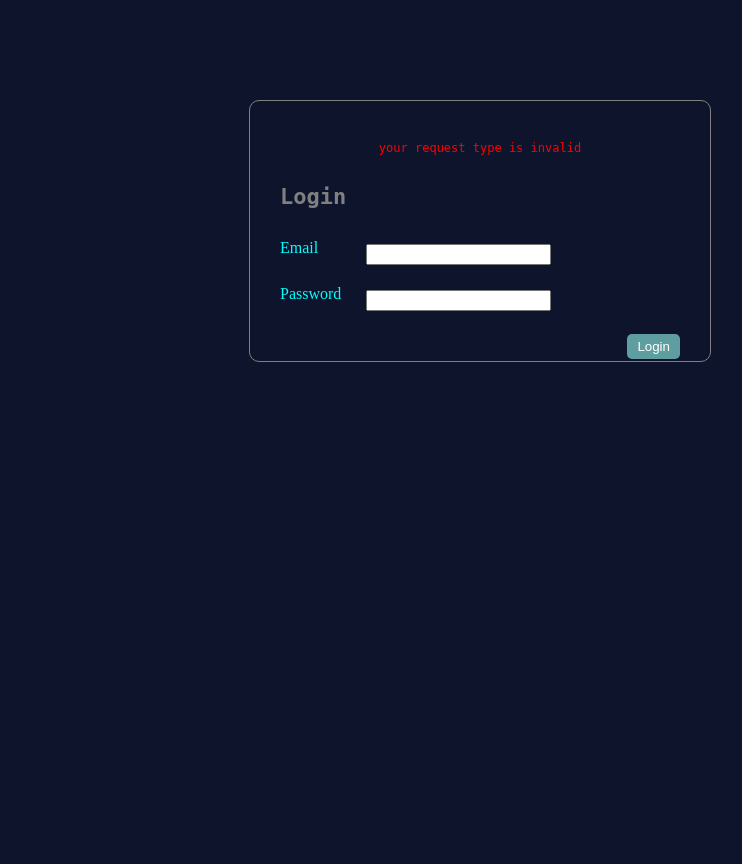
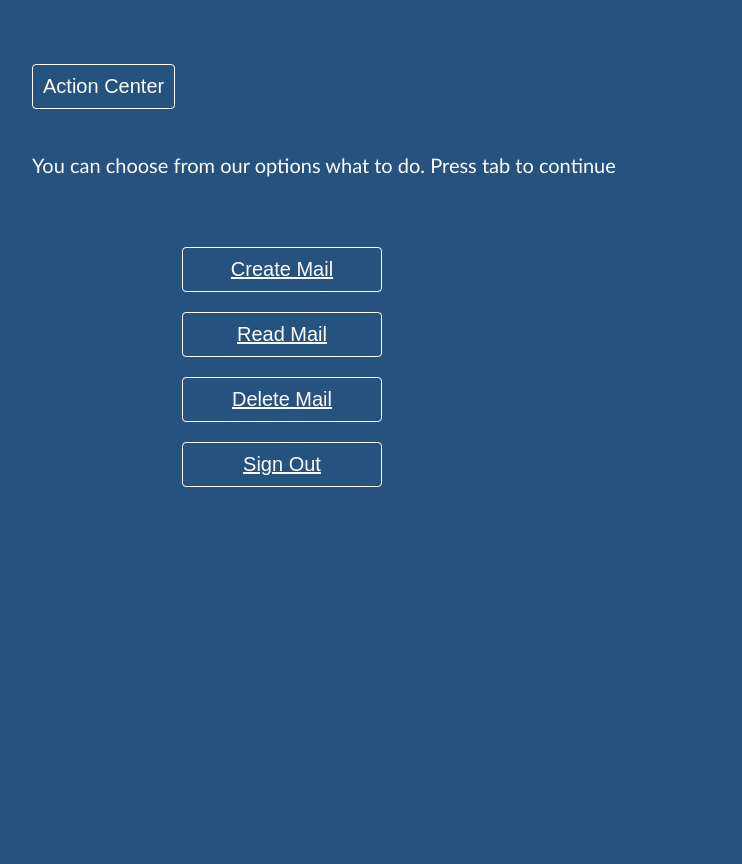
Before and after one commit to marvelous-ikechi/VoiceEmail, a Django app: page /home/ in a window 1280 px wide. Shown: the whole page, without its empty margins (160-902 px from the left). Before the commit the page ends 362 px from the top, so only its background shows below. Run offline with Django 3.2, Linux system fonts and the light colour scheme.

Commit message:
UI updated

```diff
--- a/static/css/style.css
+++ b/static/css/style.css
@@ -1,6 +1,79 @@
 
 body{
-    background-color:#0d142c;
+    font-family: 'Gill Sans', 'Gill Sans MT', Calibri, 'Trebuchet MS', sans-serif;
+    padding:0px;
+    margin: 0px;
+    width:100%;
+    height: 800px;
+    font-size:20px;
+    background-color: #26527f;
+}
+
+#form{
+    background-color: #26527f;
+    font-family: "Roboto", "Lucida Grande", Verdana, Arial, sans-serif;
+    font-size: 18px;
+    color:white;
+    border-color:white;
+}
+
+#app {
+    width:100%;
+    color:white;
+    background-color: #26527f;
+    height:100%;
+}
+
+.app__container {
+    width:70%;
+    margin:auto;
+    padding-top:5%;
+    height:100%;
+}
+.page__buttons {
+    color:white;
+    background-color: #26527f;
+    padding: 10px;
+    border:0.5px solid white;
+    border-radius: 4px;
+}
+.content__block .page__buttons {
+    margin-bottom: 20px;
+    width:200px;
+    text-align:center;
+}
+
+a,a:link,a:visited {
+    color:white;
+}
+a:focus, a:hover {
+
+}
+
+.each__mail_ a {
+    display: block;
+    margin-bottom:30px;
+    text-decoration: none;
+    border-left: 1px solid white;
+    border-top:1px groove white;
+    padding:4px;
+    border-radius:2px;
+}
+
+.content__spacer_big {
+    width:100%;
+    height:50px;
+}
+
+.content__spacer_small {
+    width:100%;
+    height:30px;
+}
+
+.each__mail_ a  {
+    display: grid;
+    grid-template-columns: 1fr  1.5fr 3fr 1fr;
+    grid-column-gap: 10px;
 }
 .item-container{
     width: 400px;
@@ -16,7 +89,6 @@ body{
 
 
 }
-
 .form__group {
     display:grid;
     grid-template-columns: 1fr 1fr ;
@@ -24,20 +96,6 @@ body{
     margin-bottom:10px;
 }
 
-#submit__group {
-    display:block;
-    float:right;
-
-}
-input[type="submit"] {
-    background-color: cadetblue;
-    color:white;
-    padding:5px 10px;
-    outline:none;
-    border:none;
-    border-radius:5px;
-    margin-right:0px;
-}
 .form__error {
     color:red;
     font-size:12px;
@@ -51,79 +109,8 @@ input[type="submit"] {
     margin-bottom: 10px;
     font-family: "Roboto", "Lucida Grande", Verdana, Arial, sans-serif;
 }
- body {
-            margin:0px;
-            padding:0px;
-            width:100%;
-            font-family: Norasi;
-        }
-        div#app {
-            width:100%;
-            margin:0px;
-            padding:0px;
-        }
-        div#container {
-            width:80%;
-            margin:auto;
-            margin-top:50px;
-        }
-        .card {
-            border:2px solid grey;
-            box-shadow: 1px 3px 1px grey;
-            padding:40px;
-            color:grey;
-            border-radius:5px;
-            text-align:center;
-        }
-        .card:hover {
 
-        }
-        .card h1 a:link {
-            color:white;
-            text-decoration:none;
-        }
-        .card_row {
-            display:grid;
-            grid-template-columns: 1fr 1fr;
-            grid-column-gap: 10px;
-            margin-bottom:10px;
-            margin-top:40px;
-        }
-        .card h1 {
-            font-size:1.5rem;
-        }
-        #create_mail {
-            background-color: #0d142c;
-        }
-        #read_mail {
-            background-color: darkseagreen;
-
-        }
-        #delete_mail {
-            background-color:cadetblue;
-        }
-        #sign_out {
-            background-color:darkcyan;
-        }
-        #app {
-            width:100%;
-        }
-        #container {
-            width:80%;
-            margin:auto;
-        }
-        form {
-            margin:50px;
-            margin-top:80px;
-        }
-        .form__group {
-            display:grid;
-            grid-template-columns: 1fr 3fr 1fr;
-            grid-column-gap: 10px;
-            margin-bottom:20px;
-        }
-        label{
-            color: aqua;
-            font-family: "Fira Code";
-            font-size: medium;
-        }
+#submit__group {
+    display: block;
+    float: right;
+}
--- a/static/js/script.js
+++ b/static/js/script.js
@@ -3,16 +3,7 @@ function say(word){
     speechSynthesis.speak(utter);
 }
 
-function sendMail_say(word){
-    var utter = new SpeechSynthesisUtterance(word);
-    speechSynthesis.speak(utter);
-}
-
-let say_1 = function (words){
-        webSpeech(words);
-            }
-
-    let webSpeech = function(words){
+let webSpeech = function(words){
 
         let synth = window.speechSynthesis;
         let utterance = window.SpeechSynthesisUtterance;
@@ -22,5 +13,5 @@ let say_1 = function (words){
     }
     window.addEventListener('load',function(){
 
-     say("Welcome. You can read mail, create mail, delete mail and sign out on this page, Thank you");
+     say("You can read mails, create mails, delete mails and sign out on this page.");
     })
--- a/templates/home_page.html
+++ b/templates/home_page.html
@@ -1,52 +1,50 @@
 {% load static %}
+
 <!DOCTYPE html>
 <html lang="en">
 <head>
+    <meta charset="UTF-8">
+    <meta name="viewport" content="width=device-width, initial-scale=1.0">
+    <meta http-equiv="X-UA-Compatible" content="ie=edge">
+    <title>Home</title>
     <link rel="stylesheet" href="{% static 'css/style.css' %}">
     <script rel="script" src="{% static 'js/script.js' %}"></script>
-    <meta charset="UTF-8">
-    <title>Home</title>
 </head>
 <body>
+<div id="app">
+    <div class="app__container">
+        <header>
+            <button class="page__buttons" style="font-size:20px;">Action Center</button>
+        </header>
 
-    <div id="app">
 
-        <div id="container">
+        <section>
+            <br>
+            <p class="intro__text">You can choose from our options what to do. Press tab to continue</p>
+            <div class="content__spacer_big"></div>
 
-            <div id="card_holder">
+            <div class="content__block" style="margin-left:150px;">
 
-                <div class="card_row">
+                <button class="page__buttons" style="font-size:20px;" onmouseenter="say('Create Mail');" onfocus="say('Create Mail');
+"><a href="{% url 'compose' %}">Create Mail</a></button>
+                <br>
+                <button class="page__buttons" style="font-size:20px;" onmouseenter="say('Read Mail');"
+                        onfocus="say('Read Mail');"><a href="{% url 'inbox' %}">Read Mail</a></button>
+                <br>
+                <button class="page__buttons" style="font-size:20px;" onmouseenter="say('Delete Mail');"
+                        onfocus="say('Delete Mail');"><a href=" #
+                ">Delete Mail</a></button>
+                <br>
+                <button class="page__buttons" style="font-size:20px;" onmouseenter="say('Sign Out');"
+                        onfocus="say('Sign Out');"><a href="
+                {% url 'logout' %}">Sign Out</a></button>
 
-                     <div class="card" id="create_mail" onmouseenter="say('Create Mail');">
-                        <h1>
-                            <a href="{% url 'compose' %}">CREATE MAIL</a>
-                        </h1>
-                    </div>
+            </div>
 
-                     <div class="card" id="read_mail" onmouseenter="say('Read Mail');">
-                        <h1>
-                            <a href="{% url 'inbox' %}">READ MAIL</a>
-                        </h1>
-                    </div>
+            <div class="content__spacer_small"></div>
 
-                </div>
-
-                <div class="card_row">
-
-                     <div class="card" id="delete_mail" onmouseenter="say('Delete Mail');">
-                        <h1>
-                            <a href="{% url 'trash' %}">DELETE MAIL</a>
-                        </h1>
-                    </div>
-
-                     <div class="card" id="sign_out" onmouseenter="say('Sign out');">
-                        <h1>
-                            <a href="{% url 'logout' %}">SIGN OUT</a>
-                        </h1>
-                    </div>
-                </div>
-            </div>
-        </div>
+        </section>
     </div>
+</div>
 </body>
 </html>
--- a/templates/index.html
+++ b/templates/index.html
@@ -8,8 +8,7 @@
 </head>
 <body>
 
-<form class="item-container" method='post' action="/home/">
-
+<form class="item-container" id="form" method='post' action="/home/">
          <div  class="form__error">
              <span onmouseenter="say('error found')">{{ exception }} </span>
         </div>
@@ -33,6 +32,7 @@
         <div  class="form__group" id="submit__group">
             <input type="submit" name="submit" value="Login">
 
+
         </div>
 
 
--- a/templates/send_mail.html
+++ b/templates/send_mail.html
@@ -12,7 +12,7 @@
 <body>
     <div id="app">
         <div id="container">
-            <form class="item-container" method='post' action="/send_mail/" onmouseenter="say('Send your mails through this form. Hit enter after typing')">
+            <form class="item-container" id="form" method='post' action="/send_mail/" onmouseenter="say('Send your mails through this form. Hit enter after typing')">
 
          <div  class="form__error">
             {{ exception }}
--- a/vmail/urls.py
+++ b/vmail/urls.py
@@ -3,7 +3,7 @@ from django.urls import path
 
 
 urlpatterns = [
-    path('', views.index, name='home'),
+    path('', views.index, name='index'),
     path('home/', views.home_page, name='home'),
     path('compose/', views.compose_view, name='compose'),
     path('inbox/', views.view_mail, name='inbox'),
--- a/vmail/views.py
+++ b/vmail/views.py
@@ -2,7 +2,8 @@ import smtplib
 import ssl
 import imaplib
 import email
-import string
+from email.mime.text import MIMEText
+from email.mime.multipart import MIMEMultipart
 from django.shortcuts import render
 from .forms import Message, Login
 from django.views.generic import View
@@ -29,7 +30,6 @@ def home_page(request):
             password = form.cleaned_data['password']
             request.session['email'] = form.cleaned_data['email']
             request.session['password'] = form.cleaned_data['password']
-
             try:
                 with smtplib.SMTP_SSL(host, port, context=context) as server:
                     server.login(email, password)
@@ -37,8 +37,8 @@ def home_page(request):
             except Exception as e:
                 return render(request, 'index.html', {'exception': e, 'form': login_form})
         else:
-                return render(request, 'index.html', {'invalid_form': 'Sorry, the form was invalid', 'form': login_form})
-    return render(request, 'index.html', {"error": 'your request type is invalid', 'form': login_form, 'email': email})
+            return render(request, 'index.html', {'invalid_form': 'Sorry, the form was invalid', 'form': login_form})
+    return render(request, 'home_page.html')
 
 
 def compose_view(request):
@@ -54,71 +54,85 @@ def send_mail(request):
             password = request.session['password']
             message = form.cleaned_data['message']
             recipient = form.cleaned_data['recipient']
+            subject = form.cleaned_data['subject']
             try:
-                with smtplib.SMTP_SSL(host, port, context=context) as server:
-                    server.login(sender, password)
-                    server.sendmail(sender, recipient, message)
-                    print(sender,message,recipient,password)
-                return render(request, 'send_mail.html', {'success':"mail sent", 'form':message_form})
-            except:
-                return render(request, 'send_mail.html', {'exception':"sorry, something isn't right!", 'form': message_form})
+                msg = MIMEMultipart('alternative')
+                msg['Subject'] = subject
+                msg['From'] = sender
+                msg['To'] = recipient
+                part = MIMEText(message, 'plain')
+                msg.attach(part)
+                server = smtplib.SMTP_SSL(host, port)
+                server.login(sender, password)
+                mail = msg.as_string()
+                server.sendmail(sender, recipient, mail)
+                print(mail)
+                return render(request, 'send_mail.html', {'success': "mail sent", 'form': message_form})
+            except Exception as e:
+                return render(request, 'send_mail.html', {'exception': "sorry, {}".format(e), 'form': message_form})
         else:
-                        return render(request, 'send_mail.html', {'invalid': 'invalid form', 'form': message_form})
+            return render(request, 'send_mail.html', {'invalid': 'invalid form', 'form': message_form})
     return render(request, 'send_mail.html.html', {"error": 'your request type is invalid', 'form': message_form})
 
 
 def view_mail(request):
     server = imaplib.IMAP4_SSL('imap.gmail.com', 993)
     server.login(request.session['email'], request.session['password'])
-    server.select()
+    server.select('"Inbox"')
+    count = server.select('"Inbox"')
+    number_of_mails = count[1][0]
 
-    typ, message_numbers = server.search(None, 'ALL')  # change variable name, and use new name in for loop
+    typ1, message_numbers = server.search(None, 'ALL')  # change variable name, and use new name in for loop
     mail_messages = list()  # create  a list to hold mails
     email_subjects = list()  # create a list holding email subjects
     mail_senders = list()  # create a list holding email senders
-    messageID = list()
-    messageList = list()
 
     for num in message_numbers[0].split():
         typ, data = server.fetch(num, '(RFC822)')
-        for response_part in data:
-            if isinstance(response_part, tuple):
-                msg = email.message_from_string(response_part[1].decode('utf-8'))
-                email_subject = msg['subject']
-                email_from = msg['from']
-                # print(msg['message-id'])
+        msg = email.message_from_string(data[0][1].decode('utf-8'))
+        email_subject = msg['subject']
+        email_from = msg['from']
+        # print(msg['message-id'])
+        print('From : ' + email_from + '\n')
+        print("Subject:" + email_subject + "\n")
 
-                message = msg.get_payload(decode=True)
+        if msg.is_multipart():
+            for part in msg.walk():
+                message = part.get_payload(decode=True)
+                if msg['Subject'] and msg['From'] and message is not None:
+                    mail_messages.append(
+                        [message.decode('utf-8'), msg['message-id'], msg['Subject'], msg['From'][:-10], msg['date'][17:-12]])
+                    print((mail_messages[0][3])[:-10])
+        #  email_subjects.append(email_subject)
+        #  mail_senders.append(email_from)
 
-                print('From : ' + email_from + '\n')
-                if email_subject is None:
-                    pass
-                else:
-                    print("Subject:" + email_subject + "\n")
-                # print(type(msg['message-id']))
-                if message is not None:
-
-                    mail_messages.append([message.decode('utf-8'), msg['message-id']])
-                    email_subjects.append(email_subject)
-                    mail_senders.append(email_from)
-
-    return render(request, 'mails.html', {'subjects': email_subjects, 'senders': mail_senders, 'messages': mail_messages})  # {'message': message, 'text': text })
+    return render(request, 'mails.html',
+                  {'subject': email_subjects, 'sender': (mail_messages[0][3])[:-10], 'message': mail_messages,
+                   'count': number_of_mails.decode('utf-8')})
 
 
 def details(request, mid):
     server = imaplib.IMAP4_SSL('imap.gmail.com', 993)
-    server.login('voiceemailproject@gmail.com', 'VoiceEmailProject')
-    server.select()
-    typ, message_num = server.search(None, '(HEADER Message-ID "{}")'.format(mid))  # change variable name, and use new name in for loop
+    server.login(request.session['email'], request.session['password'])
+    server.select('"[Gmail]/All Mail"')
+    message_details = list()
+    typ, message_num = server.search(None, '(HEADER Message-ID "{}")'.format(
+        mid))  # change variable name, and use new name in for loop
     for num in message_num:
         typ, data = server.fetch(num, '(RFC822)')
         msg = email.message_from_string(data[0][1].decode('utf-8'))
-        msg_body = msg.get_payload(decode=True)
-        body = msg_body.decode('utf-8')
         subject = msg['subject']
         email_from = msg['from']
         time = msg['date']
-    return render(request, 'inbox_details.html', {'body': body, 'subject': subject, 'from': email_from, 'time': time})
+        if msg.is_multipart():
+            for part in msg.walk():
+                msg_body = part.get_payload(decode=True)
+                if msg_body is not None:
+                    message_details.append([email_from, msg_body, subject, time])
+
+    return render(request, 'inbox_details.html',
+                  {'body': message_details[0][1].decode('utf-8'), 'subject': subject, 'from': email_from,
+                   'time': time})
 
 
 def delete_mail(request):
@@ -132,7 +146,6 @@ def log_out(request):
 
 
 def test(request):
-
     return render(request, 'test.html')
 
 
```
Also changed, not shown: templates/inbox_details.html (+37 -5 lines), templates/mails.html (+40 -8 lines), db.sqlite3.
